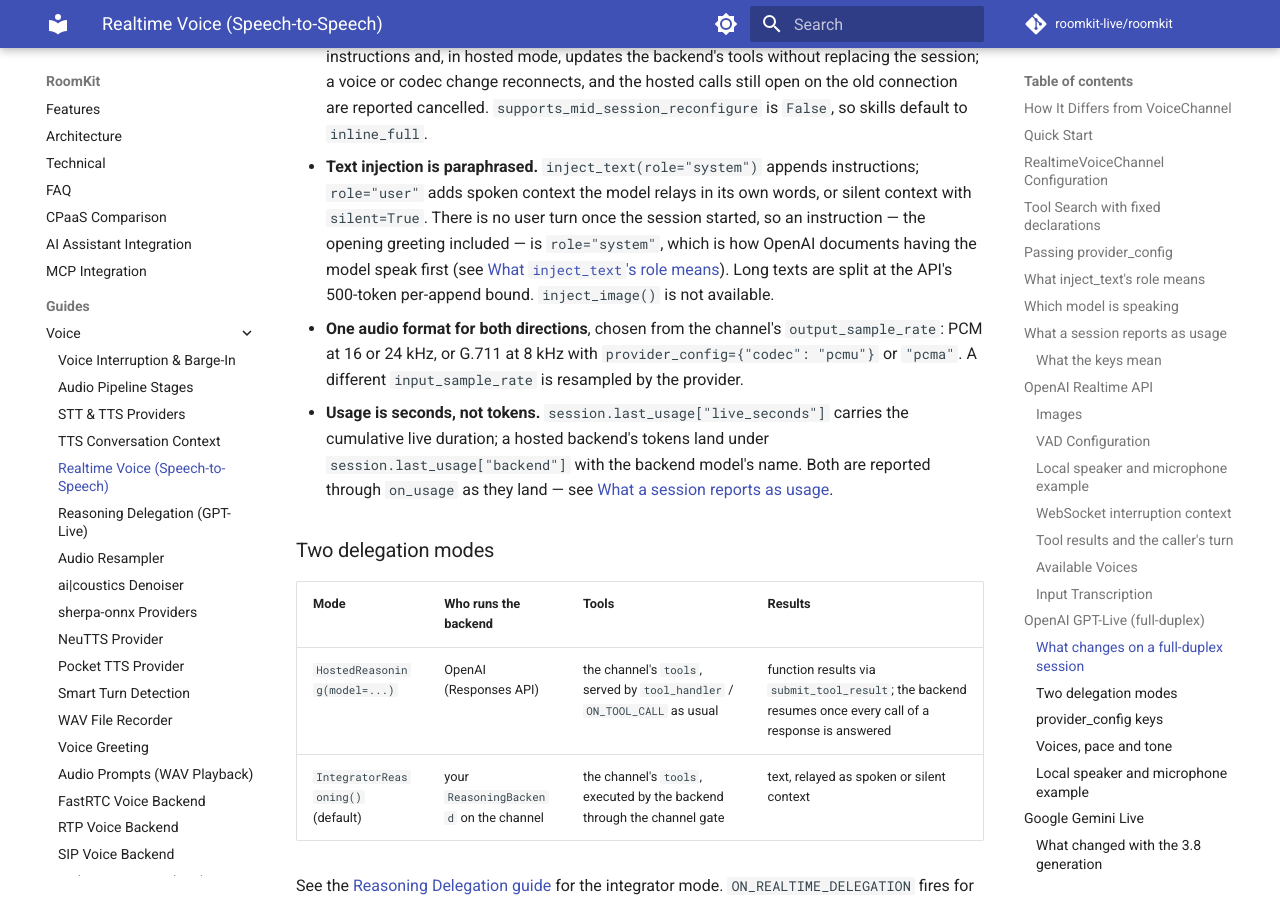
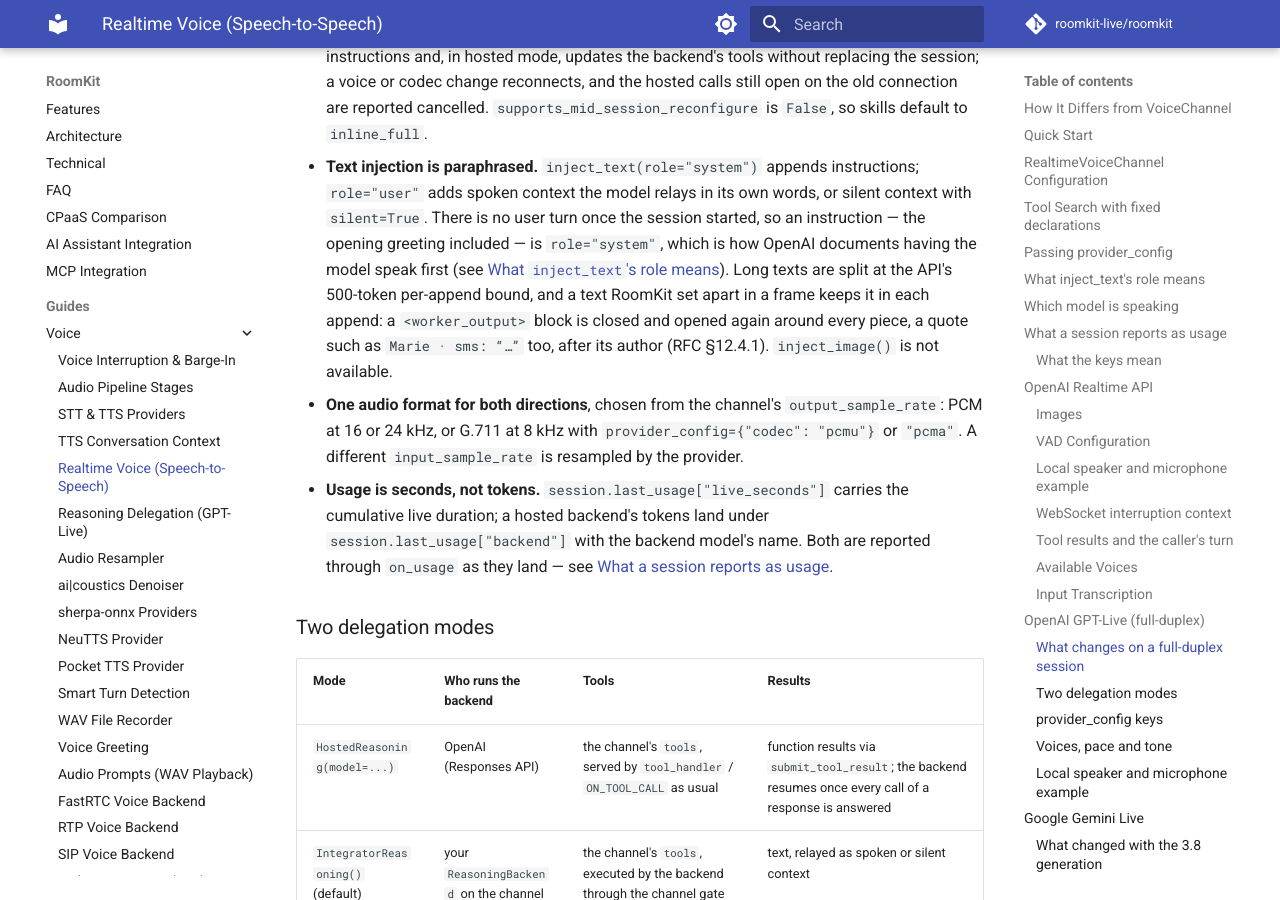
Before and after one commit to roomkit-live/roomkit-docs, an MkDocs documentation site: the page built from docs/guides/realtime-voice-providers.md, in a window 1280 px wide and 900 px high, scrolled down 15392 px. Built offline with MkDocs 1.6.1 and Material for MkDocs 9.7.7, drawn with Linux system fonts in a browser that asks for light colours; comment, search, counter and statistics services are not loaded.

Commit message:
docs(realtime): a framed text split into GPT-Live appends keeps its frame in each one (RMK-596)

```diff
--- a/docs/guides/realtime-voice-providers.md
+++ b/docs/guides/realtime-voice-providers.md
@@ -664,7 +664,10 @@ Install with `pip install roomkit[realtime-openai]` (the `websockets` extra).
   session started, so an instruction — the opening greeting included — is
   `role="system"`, which is how OpenAI documents having the model speak first
   (see [What `inject_text`'s role means](#what-inject_texts-role-means)). Long
-  texts are split at the API's 500-token per-append bound. `inject_image()` is
+  texts are split at the API's 500-token per-append bound, and a text RoomKit
+  set apart in a frame keeps it in each append: a `<worker_output>` block is
+  closed and opened again around every piece, a quote such as
+  `Marie · sms: “…”` too, after its author (RFC §12.4.1). `inject_image()` is
   not available.
 - **One audio format for both directions**, chosen from the channel's
   `output_sample_rate`: PCM at 16 or 24 kHz, or G.711 at 8 kHz with
```
